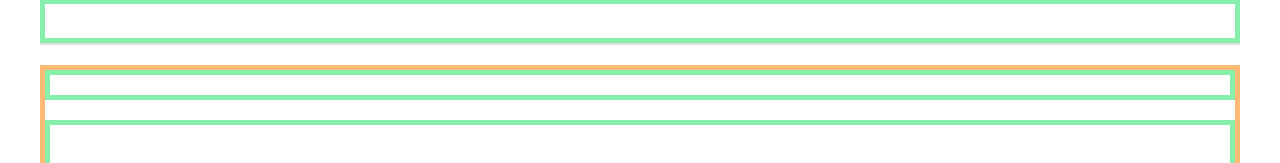
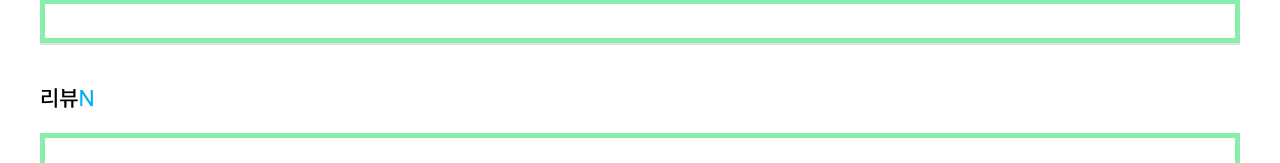
Before and after one commit to mobi-projects/nail-case-client, a Next.js app: page /manager/base/my-shop/review in a window 1280 px wide. Shown: the part 690-853 px from the top of the page. Built offline with nearby package versions, Linux system fonts and the light colour scheme.

Commit message:
🎨 manager/ my-shop/review-01
* issue: [NAILCASE-139](https://nailcase.atlassian.net/browse/NAILCASE-139)
sub-issues:
 - [NAILCASE-175](https://nailcase.atlassian.net/browse/NAILCASE-175)

```diff
--- a/src/component/custom/manager/base/my-shop/review/01/index.tsx
+++ b/src/component/custom/manager/base/my-shop/review/01/index.tsx
@@ -1,14 +1,17 @@
 export default function Manager_Base_MyShop_Review_01() {
 	return (
-		<div className="flex w-full flex-col gap-[20px] border-[5px] border-orange-300">
-			<Manager_Base_MyShop_Review_01_01 />
+		<div className="flex w-full flex-col gap-[20px] py-[18px]">
+			<ManagerMyShopReviewTotal />
 			<Manager_Base_MyShop_Review_01_02 />
 		</div>
 	)
 }
-function Manager_Base_MyShop_Review_01_01() {
+function ManagerMyShopReviewTotal() {
 	return (
-		<div className="h-[30px] w-full items-center border-[5px] border-green-300" />
+		<div className="gap-[7px] text-Title03 font-SemiBold">
+			<span>리뷰</span>
+			<span className="text-PB100">N</span>
+		</div>
 	)
 }
 function Manager_Base_MyShop_Review_01_02() {
```
